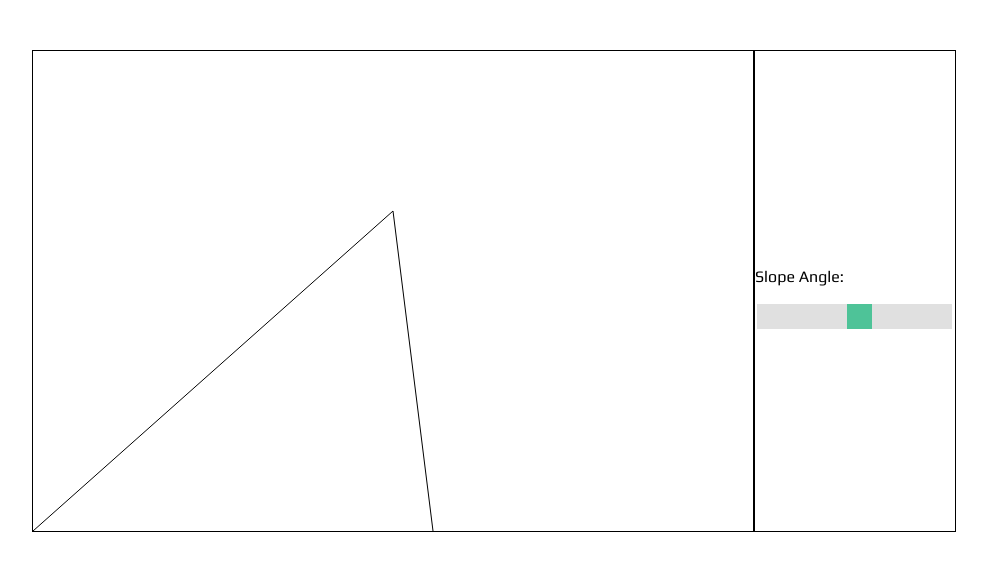
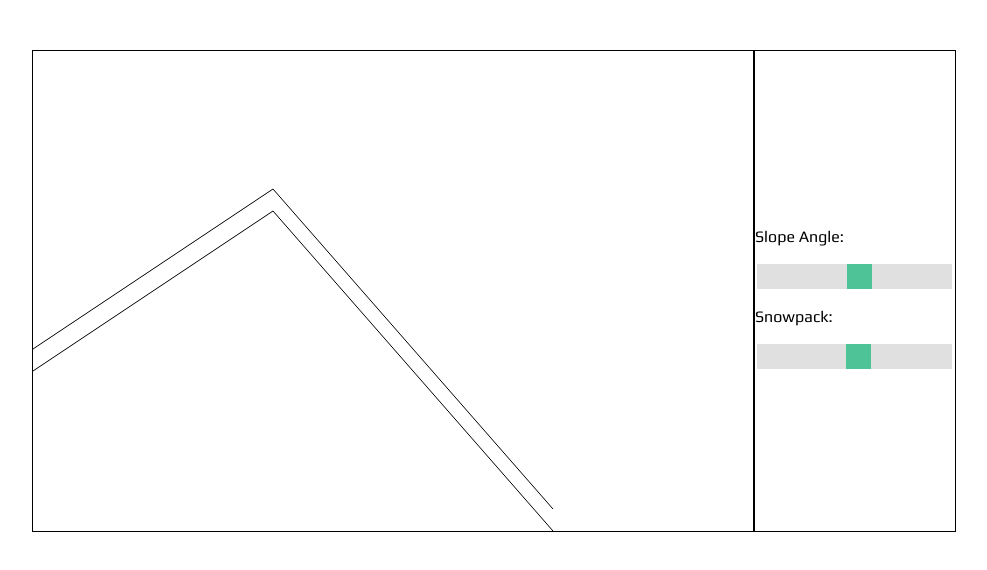
Before and after one commit to ctvidic/AvySim, a website built with webpack: page index.html in a window 1280 px wide. Shown: the part 150-720 px from the top of the page, without its empty margins (146-1133 px from the left). Built offline with nearby package versions, Linux system fonts and the light colour scheme.

Commit message:
snowpack

```diff
--- a/index.html
+++ b/index.html
@@ -22,6 +22,8 @@
         <div id="controls">
             <p>Slope Angle: </p>
             <input type="range" min = "5" max="90" step="5" class="slider" id="slope">
+            <p>Snowpack: </p>
+            <input type="range" min="2" max="40" step="2" class="slider" id="snow">
         </div>
     </div>
 </body>
--- a/src/index.js
+++ b/src/index.js
@@ -1,43 +1,68 @@
 import "./styles/index.scss"
 
 document.addEventListener("DOMContentLoaded", () =>{
-    class displayCanvas{
+    class DisplayMountain{
         constructor(){
             this.canvas = document.getElementById("display-canvas")
             this.ctx = this.canvas.getContext('2d');
             let slopeSlider = document.getElementById("slope");
             let slopeValue = slopeSlider.value;
-            this.slopeVal = slopeValue;
+            this.slopeVal = Number.parseInt(slopeValue);
             this.drawMountain();
-            this.animate = this.animate.bind(this);
         }
 
         drawMountain(){
             let peak = this.canvas.height / 3;
             this.ctx.beginPath();
-            this.ctx.moveTo(0, this.canvas.height);
-            this.ctx.lineTo(this.canvas.width / 2, peak);
-            this.ctx.lineTo(this.slopeVal/90*this.canvas.width, this.canvas.height);
+            this.ctx.moveTo(0, 2/3*this.canvas.height);
+            this.ctx.lineTo(this.canvas.width / 3, peak);
+            this.ctx.lineTo(-4*this.slopeVal+this.canvas.width, this.canvas.height);
             this.ctx.stroke();
         }
 
+    }
+
+    class DisplaySnow{
+        constructor(slopeVal) {
+            this.canvas = document.getElementById("display-canvas")
+            this.ctx = this.canvas.getContext('2d');
+            let snowSlider = document.getElementById("snow");
+            let snowValue = snowSlider.value;
+            this.snowVal = Number.parseInt(snowValue);
+            this.slopeVal = slopeVal
+            this.drawSnow();
+        }
+
+        drawSnow() {
+            let peak = this.canvas.height / 3;
+            this.ctx.beginPath();
+            this.ctx.moveTo(0, 2 / 3 * this.canvas.height - this.snowVal);
+            debugger;
+            this.ctx.lineTo(this.canvas.width / 3, peak - this.snowVal);
+            this.ctx.lineTo(-4 * this.slopeVal + this.canvas.width, this.canvas.height - this.snowVal);
+            this.ctx.stroke();
+        }
+    }
+
+    class DisplayCanvas {
+        constructor(){
+            this.canvas = document.getElementById("display-canvas")
+            this.ctx = this.canvas.getContext('2d');
+            this.animate = this.animate.bind(this)
+
+        }
         animate(){
             this.ctx.clearRect(0, 0, this.canvas.width, this.canvas.height);
-            // this.drawMountain();
-            let mountainCanvas = new displayCanvas;
+            let mountainCanvas = new DisplayMountain;
+            let snowCanvas = new DisplaySnow(mountainCanvas.slopeVal);
             requestAnimationFrame(this.animate)
         }
-
-
-
     }
 
 
-
-    let mountainCanvas = new displayCanvas;
-    mountainCanvas.animate();
-
-
-
+    let displayCanvas = new DisplayCanvas;
+    displayCanvas.animate();
+    // let mountainCanvas = new displayMountain;
+    // mountainCanvas.animate();
 
 });
```
Also changed, not shown: dist/main.js.
